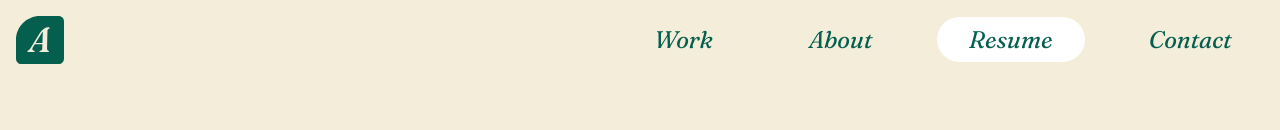
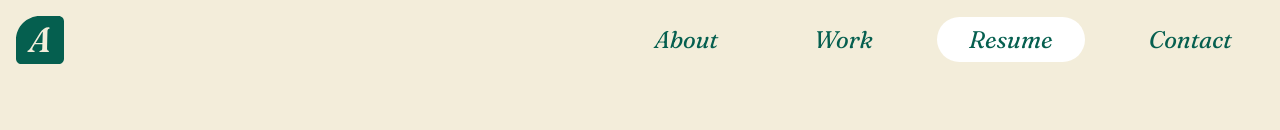
Before and after one commit to aliroemhildt/portfolio, a React (Vite) app: page /resume in a window 1280 px wide. Shown: the top 130 px of the page. Built offline with nearby package versions, Linux system fonts and the light colour scheme.

Commit message:
Switch navbar order

```diff
--- a/src/components/layout/Navbar.jsx
+++ b/src/components/layout/Navbar.jsx
@@ -12,18 +12,18 @@ export default function Navbar() {
       <ul className={styles['nav-list']}>
         <li>
           <NavLink
+            to='/about'
+            className={({ isActive }) => isActive ? `${styles.active}` : ''}
+          >
+            About
+          </NavLink>
+        </li>
+        <li>
+          <NavLink
             to='/'
             className={({isActive}) => isActive ? `${styles.active}` : ''}
           >
               Work
-          </NavLink>
-        </li>
-        <li>
-          <NavLink
-            to='/about'
-            className={({ isActive }) => isActive ? `${styles.active}` : ''}
-          >
-            About
           </NavLink>
         </li>
         <li>
```
